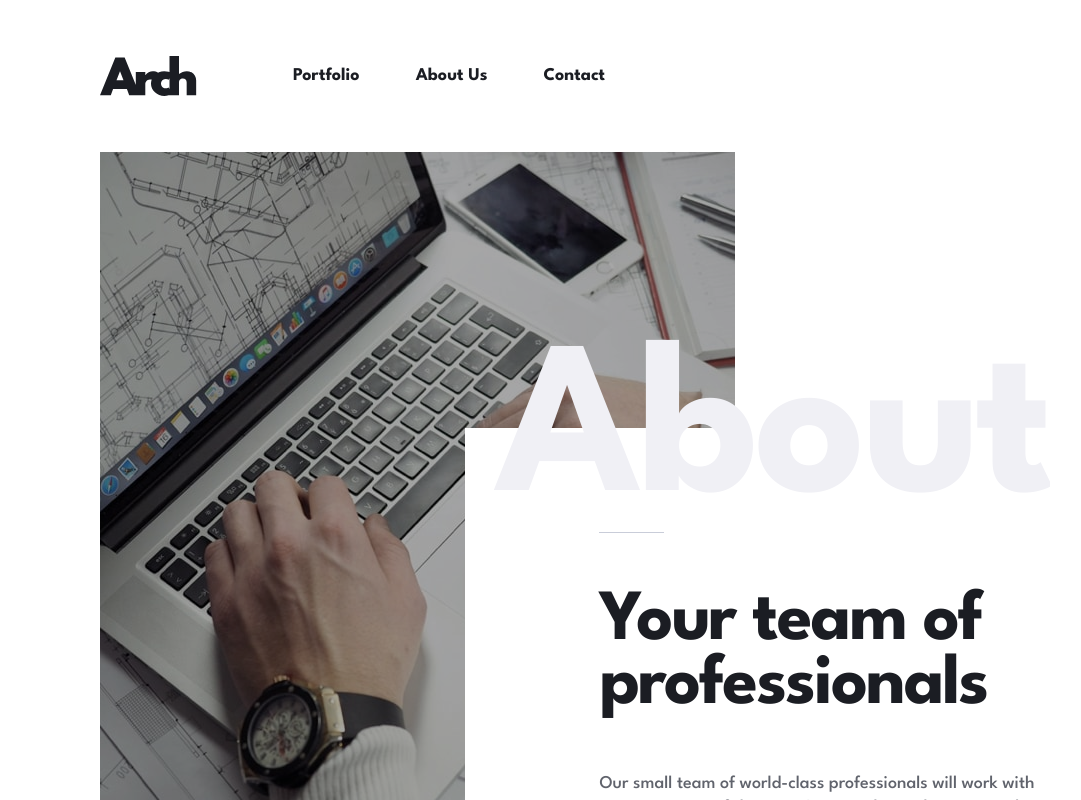
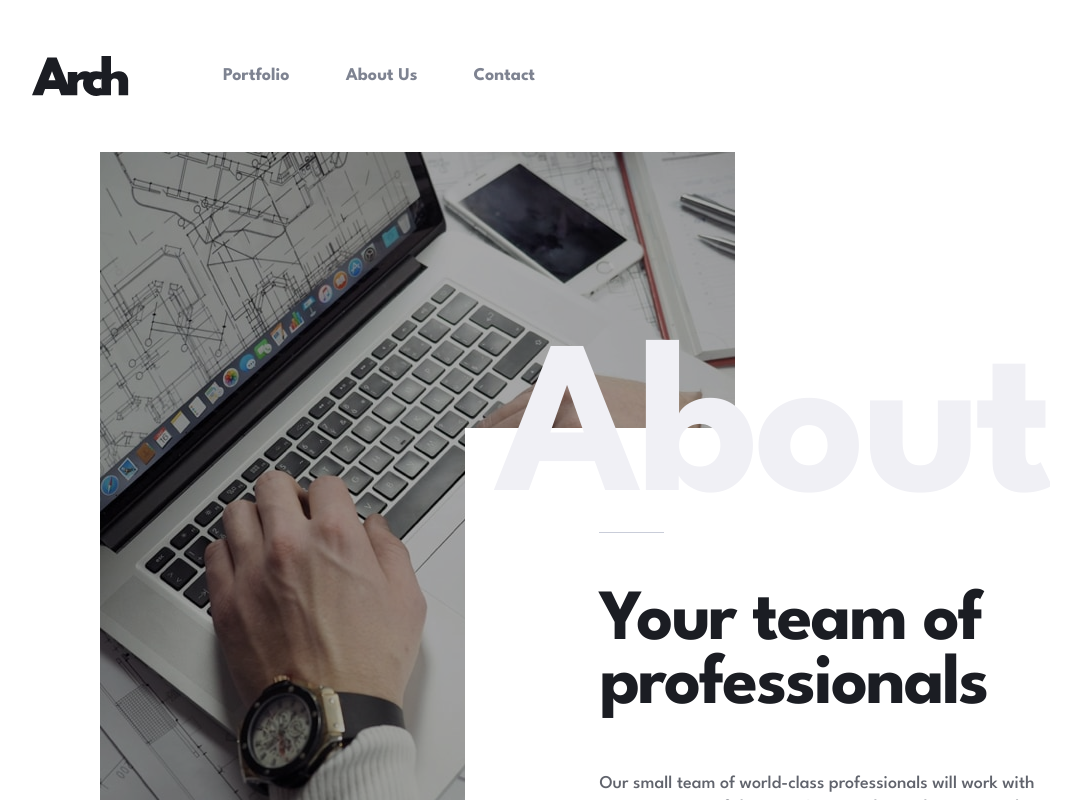
Before and after one commit to MarcinFiuk/arch-studio-multi-page-website, a React (Create React App) app: page /about in a window 1280 px wide. Shown: the top 800 px of the page, without its empty margins (65-1146 px from the left). Built offline with nearby package versions, Linux system fonts and the light colour scheme.

Commit message:
refactor: header nav change to desktop first

```diff
--- a/src/components/Footer.js
+++ b/src/components/Footer.js
@@ -7,32 +7,29 @@ import { Paragraph } from './../styles/style-template';
 import { navigationData } from './../data/navigation-data';
 
 function Footer() {
+    // const navigation = navigationData.map((link) => {
+    //     const { id, path, text } = link;
+
+    //     return (
+    //         <li key={id}>
+    //             <Paragraph
+    //                 as={Link}
+    //                 to={path}
+    //                 onClick={() => window.scrollTo(0, 0)}
+    //             >
+    //                 {text}
+    //             </Paragraph>
+    //         </li>
+    //     );
+    // });
+
     return (
         <FooterStyled>
             <Wrapper>
                 <SquareLink to='/' onClick={() => window.scrollTo(0, 0)}>
                     <Logo fill='var(--white)' />
                 </SquareLink>
-                <NavStyled>
-                    <ul>
-                        {navigationData.map((link) => {
-                            const { id, path, text } = link;
-
-                            return (
-                                <li>
-                                    <Paragraph
-                                        key={id}
-                                        as={Link}
-                                        to={path}
-                                        onClick={() => window.scrollTo(0, 0)}
-                                    >
-                                        {text}
-                                    </Paragraph>
-                                </li>
-                            );
-                        })}
-                    </ul>
-                </NavStyled>
+                <NavStyled>{/* <ul>{navigation}</ul> */}</NavStyled>
                 <LinkButton
                     to='portfolio'
                     onClick={() => window.scrollTo(0, 0)}
--- a/src/components/Header.js
+++ b/src/components/Header.js
@@ -5,8 +5,9 @@ import styled from 'styled-components';
 import Logo from './icons/Logo';
 import IconHamburger from './icons/IconHamburger';
 import IconClose from './icons/IconClose';
-import { Paragraph } from './../styles/style-template';
-import useMatchMedia from './../hooks/useMatchMedia';
+import { navigationData } from '../data/navigation-data';
+import { Paragraph, VisuallyHidden } from '../styles/style-template';
+import useMatchMedia from '../hooks/useMatchMedia';
 
 function Header({ blockScroll }) {
     const [isNavOpen, setIsNavOpen] = useState(false);
@@ -20,55 +21,55 @@ function Header({ blockScroll }) {
     }, [isMobile, blockScroll]);
 
     const toggleNavigationHandler = () => {
-        if (isMobile) {
-            setIsNavOpen((currentState) => {
-                const newState = !currentState;
+        setIsNavOpen((prev) => {
+            const newState = !prev;
             blockScroll(newState);
             return newState;
         });
-        }
     };
 
-    const closeNavIfOpen = () => {
-        if (isNavOpen) {
-            toggleNavigationHandler();
-        }
-    };
+    const navigation = navigationData.map((link) => {
+        const { id, path, text } = link;
+
+        return (
+            <li key={id}>
+                <ParagraphAsLink
+                    as={Link}
+                    to={path}
+                    onClick={() => {
+                        setIsNavOpen(false);
+                        blockScroll(false);
+                    }}
+                >
+                    {text}
+                </ParagraphAsLink>
+            </li>
+        );
+    });
 
     return (
         <HeaderStyled>
-            <h1>
-                <Link to='/' onClick={closeNavIfOpen}>
+            <h1
+                onClick={() => {
+                    setIsNavOpen(false);
+                    blockScroll(false);
+                }}
+            >
+                <VisuallyHidden>Arch Logo</VisuallyHidden>
+                <Link to='/'>
                     <Logo />
                 </Link>
             </h1>
+            <ToggleNavButton onClick={toggleNavigationHandler}>
+                <VisuallyHidden>
+                    {isNavOpen ? 'close nav' : 'open nav'}
+                </VisuallyHidden>
+                {isNavOpen ? <IconClose /> : <IconHamburger />}
+            </ToggleNavButton>
             <Overlay isOpen={isNavOpen} />
             <Navigation isOpen={isNavOpen}>
-                <ParagraphAsLink
-                    as={Link}
-                    to='portfolio'
-                    onClick={toggleNavigationHandler}
-                >
-                    Portfolio
-                </ParagraphAsLink>
-                <ParagraphAsLink
-                    as={Link}
-                    to='about'
-                    onClick={toggleNavigationHandler}
-                >
-                    About Us
-                </ParagraphAsLink>
-                <ParagraphAsLink
-                    as={Link}
-                    to='contact'
-                    onClick={toggleNavigationHandler}
-                >
-                    Contact
-                </ParagraphAsLink>
+                <List>{navigation}</List>
             </Navigation>
-            <button onClick={toggleNavigationHandler}>
-                {isNavOpen ? <IconClose /> : <IconHamburger />}
-            </button>
         </HeaderStyled>
     );
 }
@@ -76,109 +77,94 @@ function Header({ blockScroll }) {
 const HeaderStyled = styled.header`
     position: relative;
     display: flex;
+    align-items: center;
+    padding-inline: 165px;
+    padding-block: 3.5rem;
+
+    @media (max-width: 1280px) {
+        padding-inline: 97px;
+        justify-content: flex-start;
+    }
+
+    @media (max-width: 48rem) {
         justify-content: space-between;
         padding: 2rem;
+    }
+`;
 
-    @media (min-width: 48rem) {
-        padding-inline: 97px;
-        padding-block: 3.5rem;
-    }
+const ToggleNavButton = styled.button`
+    display: none;
 
-    @media (min-width: 1280px) {
-        padding-inline: 165px;
-    }
-
-    h1 {
-        flex-shrink: 0;
-    }
-
-    h1 > svg {
-        width: 77px;
-        height: 32px;
-
-        @media (min-width: 48rem) {
-            width: 94px;
-            height: 40px;
-        }
-    }
-
-    button {
+    @media (max-width: 48rem) {
         display: grid;
         place-items: center;
-        flex-grow: 0;
         background-color: transparent;
         border: none;
-
-        @media (min-width: 48rem) {
-            display: none;
-        }
     }
 `;
 
 const Navigation = styled.nav`
+    @media (max-width: 48rem) {
         position: fixed;
-    right: 0;
-    top: 103px;
-    width: 80%;
+        inset: 6.5rem 0 auto 10%;
+        background-color: var(--veryLightGrey);
+        z-index: 101;
         padding-inline: 3rem;
         padding-block: 2.5rem;
-    background-color: var(--veryLightGrey);
+        transition: all 0.2s ease-in;
+        ${({ isOpen }) =>
+            isOpen ? 'transform:translateX(0)' : 'transform:translateX(100%)'};
+        transition-delay: ${({ isOpen }) => (isOpen ? '0.2s' : '0')};
+    }
+`;
+
+const List = styled.ul`
     display: flex;
-    flex-direction: column;
-    justify-content: space-between;
-    gap: 1rem;
-    z-index: 101;
-    ${({ isOpen }) =>
-        isOpen ? 'transform:translateX(0,)' : 'transform:translateX(100%)'};
-    transition: all 0.3s ease-in;
-    transition-delay: ${({ isOpen }) => (isOpen ? '0.2s' : '0')};
+    list-style: none;
+    padding-left: 94px;
+    gap: 3.5rem;
 
-    @media (min-width: 48rem) {
-        position: static;
-        background-color: transparent;
-        transform: translateX(0);
-        flex-direction: row;
-        gap: 3.5rem;
-        align-items: center;
-        justify-content: flex-start;
-        padding: 0;
-        margin-left: 5rem;
+    @media (max-width: 64rem) {
+        padding-left: 78px;
     }
 
-    @media (min-width: 64rem) {
-        margin-left: 6rem;
+    @media (max-width: 48rem) {
+        flex-direction: column;
+        gap: 1rem;
+        z-index: 100;
+    }
+`;
+
+const ParagraphAsLink = styled(Paragraph)`
+    font-weight: var(--fontWeight-700);
+    color: var(--mediumGrey);
+    transition: color 0.15s linear;
+
+    &:hover {
+        color: var(--veryDarkBlue);
+    }
+
+    @media (max-width: 48rem) {
+        font-size: 2rem;
+        color: var(--veryDarkBlue);
     }
 `;
 
 const Overlay = styled.div`
+    display: none;
+    @media (max-width: 48rem) {
+        display: block;
         position: fixed;
         left: 0;
-    top: 103px;
-    width: calc(100% + 1px);
+        top: 6.5rem;
+        width: 100%;
         height: 100%;
         background-color: hsl(0 0% 0% /0.5);
         z-index: 100;
         ${({ isOpen }) =>
             isOpen ? 'transform:translateX(0)' : 'transform:translateX(100%)'};
-    transition: all 0.3s ease-in;
+        transition: all 0.2s ease-in;
         transition-delay: ${({ isOpen }) => (isOpen ? '0' : '0.2s')};
-
-    @media (min-width: 48rem) {
-        display: none;
-    }
-`;
-
-const ParagraphAsLink = styled(Paragraph)`
-    color: var(--veryDarkBlue);
-
-    @media (min-width: 48rem) {
-        color: var(--mediumGrey);
-        font-weight: var(--fontWeight-700);
-        transition: color 0.15s linear;
-
-        &:hover {
-            color: var(--veryDarkBlue);
-        }
     }
 `;
 
--- a/src/components/about-page/Leaders.js
+++ b/src/components/about-page/Leaders.js
@@ -1,6 +1,11 @@
 import styled from 'styled-components';
 
-import { HeadingM, HeadingS, Paragraph } from './../../styles/style-template';
+import {
+    HeadingM,
+    HeadingS,
+    Paragraph,
+    VisuallyHidden,
+} from './../../styles/style-template';
 import { leadersData } from './../../data/about-page-leaders';
 import IconLinkedin from './../icons/IconLinkedin';
 import IconTwitter from './../icons/IconTwitter';
@@ -17,9 +22,13 @@ function Leaders() {
                     />
                     <OverlayWithLinks>
                         <a href='https://linkedin.com'>
+                            <VisuallyHidden>
+                                {name} Linkedin icon
+                            </VisuallyHidden>
                             <IconLinkedin />
                         </a>
                         <a href='https://twitter.com'>
+                            <VisuallyHidden>{name} twitter icon</VisuallyHidden>
                             <IconTwitter />
                         </a>
                     </OverlayWithLinks>
--- a/src/styles/style-template.js
+++ b/src/styles/style-template.js
@@ -119,3 +119,15 @@ export const DecorativeLine = styled.span`
     height: 1px;
     background-color: var(--lightGrey);
 `;
+
+export const VisuallyHidden = styled.span`
+    position: absolute;
+    width: 1px;
+    height: 1px;
+    padding: 0;
+    margin: -1px;
+    overflow: hidden;
+    clip: rect(0, 0, 0, 0);
+    white-space: nowrap; /* added line */
+    border: 0;
+`;
```
Lines whose indentation alone changed are shown as unchanged.
